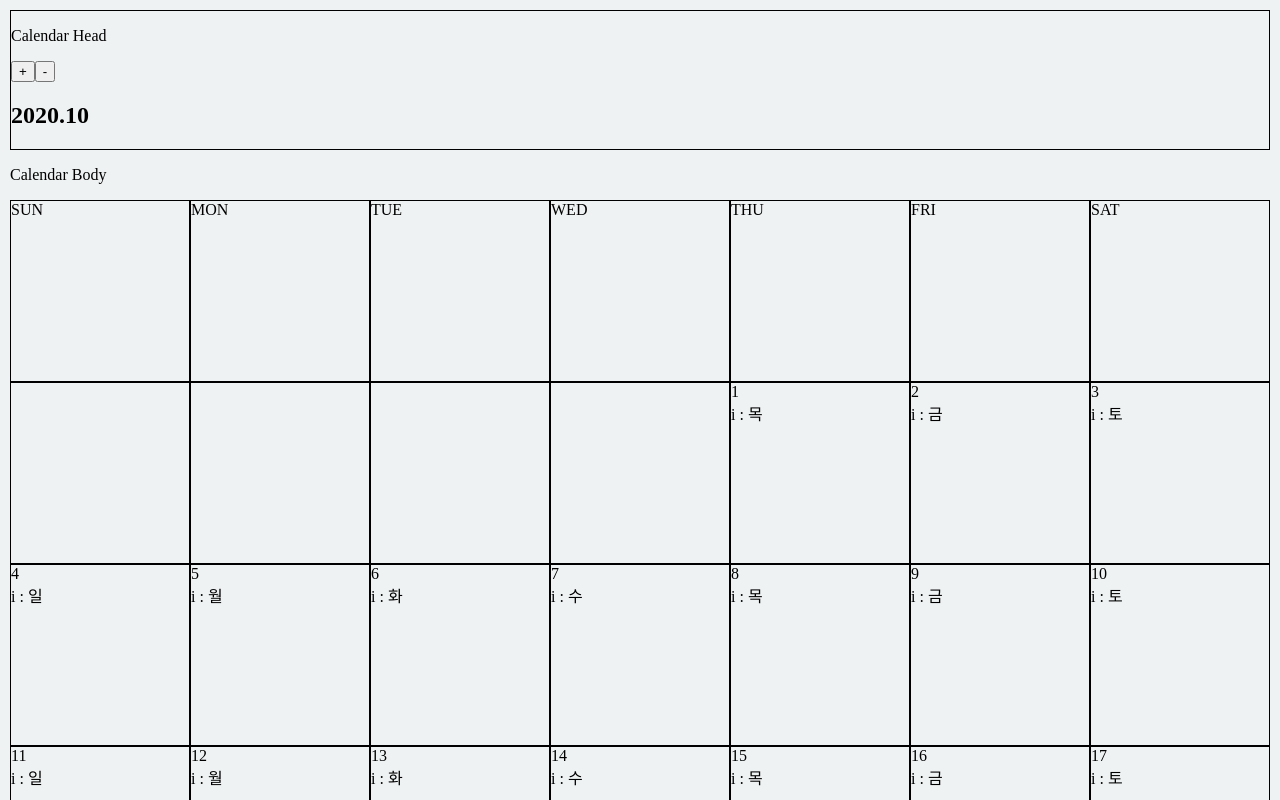
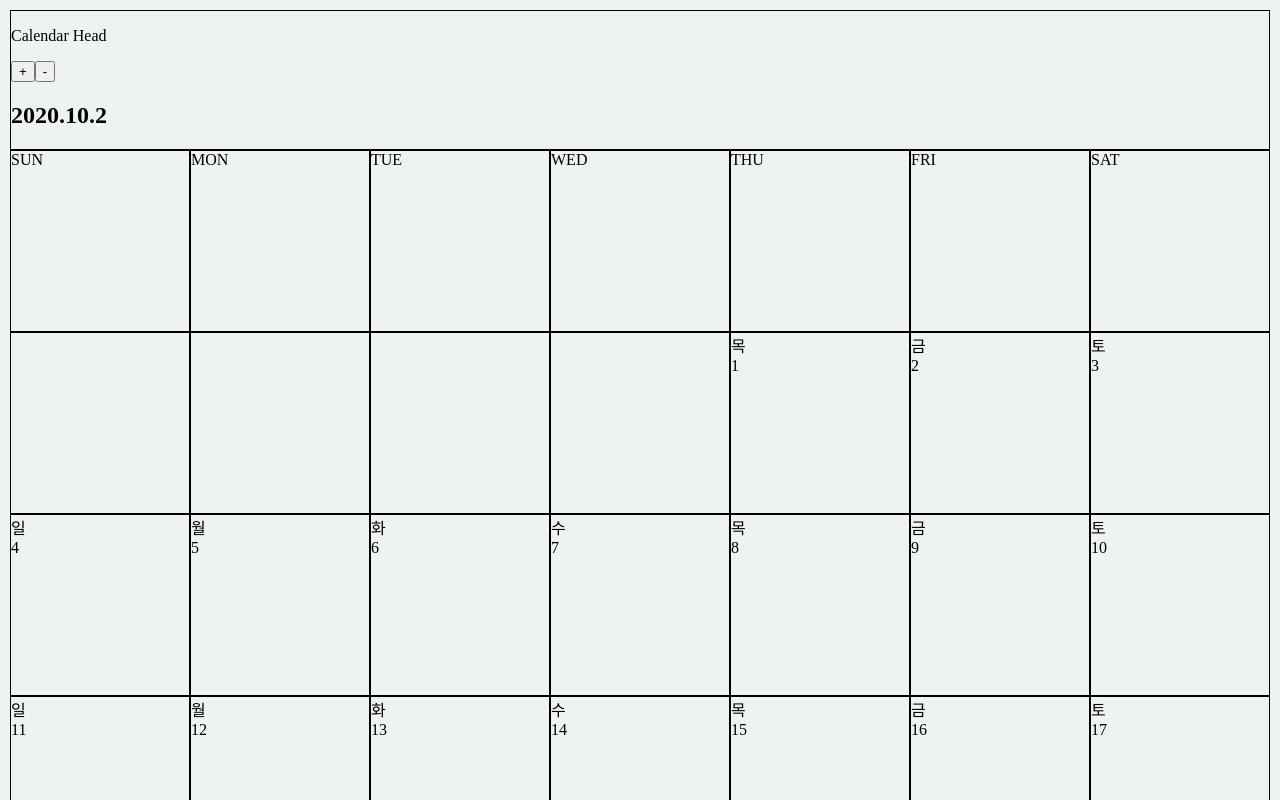
Before and after one commit to 97e57e/My-Financial-Ledger, a React (Create React App) app in the folder mfl-client/: page / in a window 1280 px wide. Shown: the top 800 px of the page. Built offline with nearby package versions, Linux system fonts and the light colour scheme.

Commit message:
refactor: change date utils to date-fns library

```diff
--- a/mfl-client/src/components/calendar.js
+++ b/mfl-client/src/components/calendar.js
@@ -1,12 +1,13 @@
 import React from "react";
 import "../assets/scss/components/calendar.scss";
-import { getLastDayOfMonth } from "../utils/calendarUtils";
-import { getWeeksInMonth } from "date-fns";
+import { getWeeksInMonth, lastDayOfMonth, startOfMonth } from "date-fns";
 
 const dayOfWeekEn = ["SUN", "MON", "TUE", "WED", "THU", "FRI", "SAT"];
 const dayOfWeekKo = ["일", "월", "화", "수", "목", "금", "토"];
 
 function CalendarHead(props) {
+  const date = props.date;
+
   return (
     <div
       className="calendarHead"
@@ -18,30 +19,17 @@ function CalendarHead(props) {
       <button onClick={props.onNextMonth}>+</button>
       <button onClick={props.onPrevMonth}>-</button>
       <h2>
-        {props.date.currentYear}.{props.date.currentMonth}
+        {date.getFullYear()}.{date.getMonth() + 1}.{date.getDate()}
       </h2>
     </div>
   );
 }
 
-function CaledarBodyDayOfWeek({ day }) {
-  return <div className="dayBox">{dayOfWeekEn[day]}</div>;
-}
-
-function makeBodyHead() {
-  const bodyHead = [];
-  for (let i = 0; i < 7; i++) {
-    bodyHead.push(<CaledarBodyDayOfWeek key={i} day={i} />);
-  }
-  return bodyHead;
-}
-
 function makeBody(props) {
-  const { currentYear, currentMonth } = props.date;
-  const fisrtDay = new Date(
-    currentYear.toString() + "-" + currentMonth.toString() + "-1"
-  ).getDay();
-  const weeks = getWeeksInMonth(new Date(currentYear, currentMonth - 1));
+  const date = props.date;
+  const firstDay = startOfMonth(date).getDay();
+  const weeks = getWeeksInMonth(date);
+  const lastDay = lastDayOfMonth(date).getDate();
 
   const body = [];
 
@@ -51,16 +39,14 @@ function makeBody(props) {
         {Array(7)
           .fill(0)
           .map((n, i) => {
-            const current = i + week * 7 - fisrtDay + 1;
-            if (
-              current > 0 &&
-              getLastDayOfMonth(currentYear, currentMonth) >= current
-            ) {
+            const day = i + week * 7 - firstDay + 1;
+            if (day > 0 && lastDay >= day) {
               return (
                 <div className="dayBox" key={i}>
                   <div>
-                    <span>{current}</span>
-                    <br></br>i : {dayOfWeekKo[i]}
+                    {dayOfWeekKo[i]}
+                    <br></br>
+                    {day}
                   </div>
                 </div>
               );
@@ -81,9 +67,14 @@ function makeBody(props) {
 function CalendarBody(props) {
   return (
     <div className="calendarBody">
-      <p>Calendar Body</p>
+      <div className="row">
+        {Array(7)
+          .fill(0)
+          .map((n, i) => {
+            return <div className="dayBox">{dayOfWeekEn[i]}</div>;
+          })}
+      </div>
 
-      <div className="row">{makeBodyHead()}</div>
       {makeBody(props)}
     </div>
   );
@@ -92,12 +83,13 @@ function CalendarBody(props) {
 function Calendar(props) {
   return (
     <div className="calendar">
+      {console.log(props)}
       <CalendarHead
-        date={props.date}
+        date={props.currentDate}
         onNextMonth={props.onNextMonth}
         onPrevMonth={props.onPrevMonth}
       />
-      <CalendarBody date={props.date} />
+      <CalendarBody date={props.currentDate} />
     </div>
   );
 }
--- a/mfl-client/src/container/CalendarContainer.js
+++ b/mfl-client/src/container/CalendarContainer.js
@@ -13,12 +13,11 @@ class CalendarContainer extends Component {
   };
 
   render() {
-    const { currentYear, currentMonth, firstDayOfWeek } = this.props;
+    const { currentDate } = this.props;
     return (
       <div className="calendarContainer">
         <Calendar
-          date={{ currentYear, currentMonth }}
-          firstDayOfWeek={firstDayOfWeek}
+          currentDate={currentDate}
           onNextMonth={this.handleNextMonth}
           onPrevMonth={this.handlePrevMonth}
         />
@@ -28,9 +27,7 @@ class CalendarContainer extends Component {
 }
 
 const mapStateToProps = ({ dateReducer }) => ({
-  currentYear: dateReducer.currentYear,
-  currentMonth: dateReducer.currentMonth,
-  firstDayOfWeek: dateReducer.firstDayOfWeek,
+  currentDate: dateReducer.currentDate,
 });
 
 const mapDispatchToProps = { next_month, prev_month };
--- a/mfl-client/src/modules/date-reducer.js
+++ b/mfl-client/src/modules/date-reducer.js
@@ -7,45 +7,32 @@ export const prev_month = () => ({ type: PREV_MONTH });
 
 //Reducer
 const initialState = {
-  currentYear: new Date().getFullYear(),
-  currentMonth: new Date().getMonth() + 1,
-  currentDay: new Date().getDay(),
-  firstDayOfWeek: getFirstDayOfWeek(
-    new Date().getFullYear(),
-    new Date().getMonth()
-  ),
+  currentDate: new Date(),
 };
 
-function getFirstDayOfWeek(year, month) {
-  return new Date(year.toString() + "-" + month.toString() + "-1").getDay();
-}
-
 function dateReducer(state = initialState, action) {
-  let resultYear = state.currentYear;
-  let resultMonth = state.currentMonth;
+  let resultDate = state.currentDate;
 
   switch (action.type) {
     case NEXT_MONTH:
-      resultMonth = state.currentMonth + 1;
+      resultDate = new Date(
+        resultDate.getFullYear(),
+        resultDate.getMonth() + 1,
+        resultDate.getDate()
+      );
       break;
     case PREV_MONTH:
-      resultMonth = state.currentMonth - 1;
+      resultDate = new Date(
+        resultDate.getFullYear(),
+        resultDate.getMonth() - 1,
+        resultDate.getDate()
+      );
       break;
-  }
-
-  if (resultMonth > 12) {
-    resultMonth = 1;
-    resultYear++;
-  } else if (resultMonth < 1) {
-    resultMonth = 12;
-    resultYear--;
   }
 
   return {
     ...state,
-    currentMonth: resultMonth,
-    currentYear: resultYear,
-    firstDayOfWeek: getFirstDayOfWeek(resultYear, resultMonth),
+    currentDate: resultDate,
   };
 }
 
--- a/mfl-client/src/utils/calendarUtils.js
+++ /dev/null
@@ -1,12 +0,0 @@
-const lastDayOfMonth = [31, 28, 31, 30, 31, 30, 31, 31, 30, 31, 30, 31];
-
-export function getLastDayOfMonth(year, month) {
-  if (month === 2) {
-    if (year % 400 === 0) {
-      return 29;
-    } else if (year % 4 === 0 && year % 100 !== 0) {
-      return 29;
-    }
-  }
-  return lastDayOfMonth[month - 1];
-}
```
